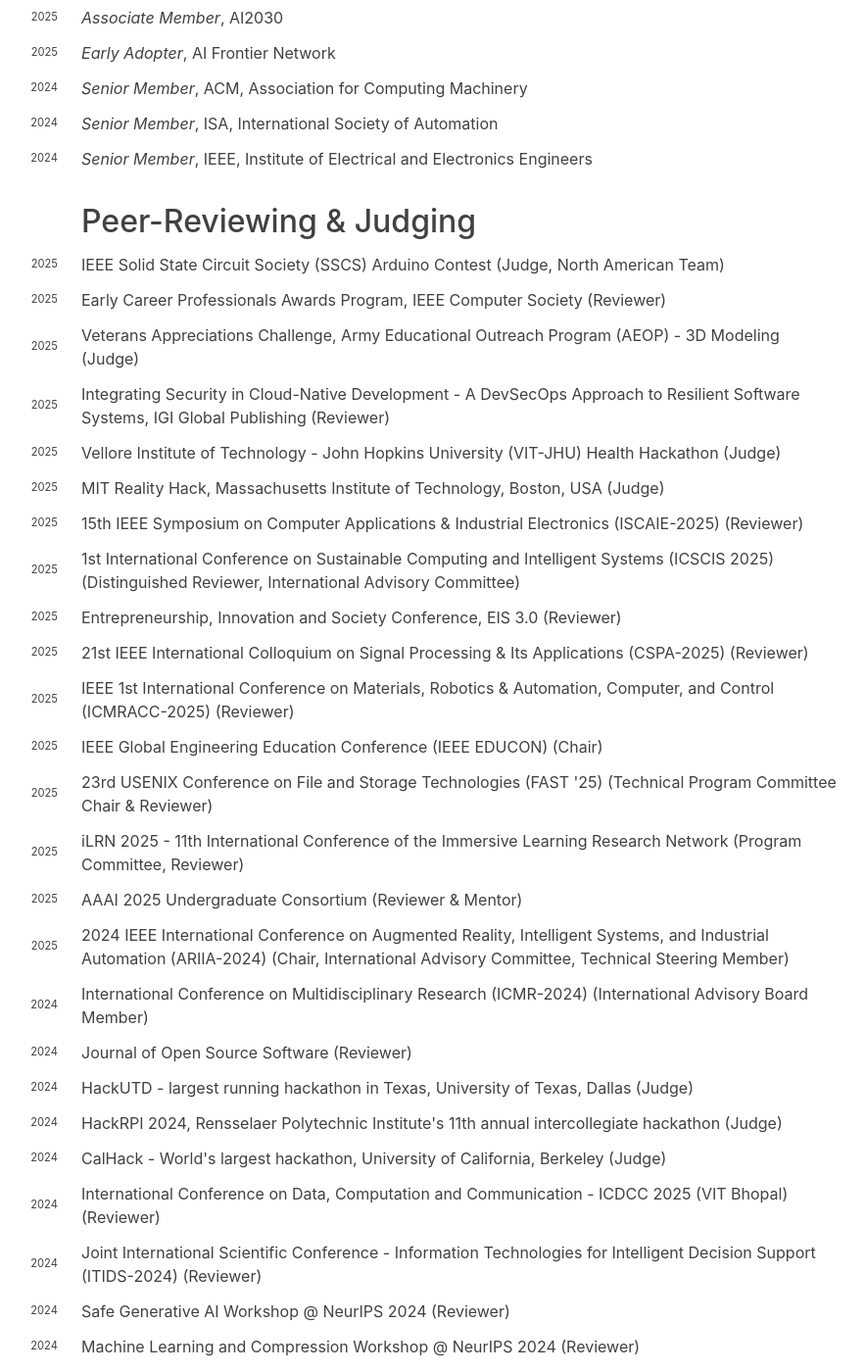
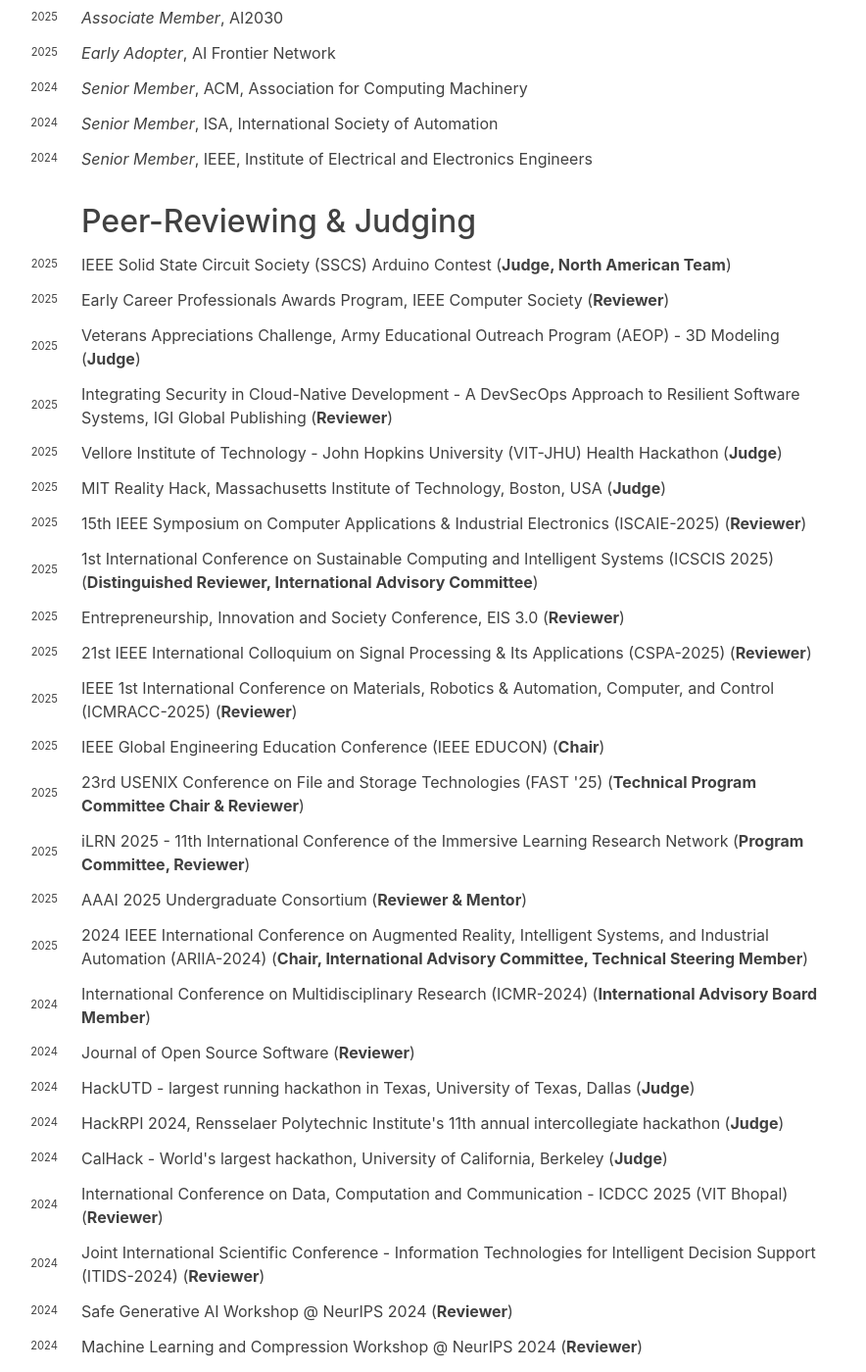
Before and after one commit to hariharanragothaman/hariharanragothaman.github.io, a Jekyll site: the page built from cv.md, in a window 1280 px wide and 1400 px high, scrolled down 2762 px. Shown: the whole window at 98% size, without its empty margins (249-1133 px from the left). Built offline with Jekyll 4.4.1, drawn with Linux system fonts in a browser that asks for light colours; nearby versions of some CDN libraries; some web fonts are replaced; some of the changed text lies outside the part shown.

Commit message:
Polishes and Updates

```diff
--- a/_includes/cv/venue.html
+++ b/_includes/cv/venue.html
@@ -24,7 +24,7 @@
 	{% endif %}
 
 	{% if venue.venue-shorthand %}
-	({{ venue.venue-shorthand }})
+	(<b>{{ venue.venue-shorthand }}</b>)
 	{% endif %}
 	{% if venue.venue-at %}
 	at {{ venue.venue-at }}
```
